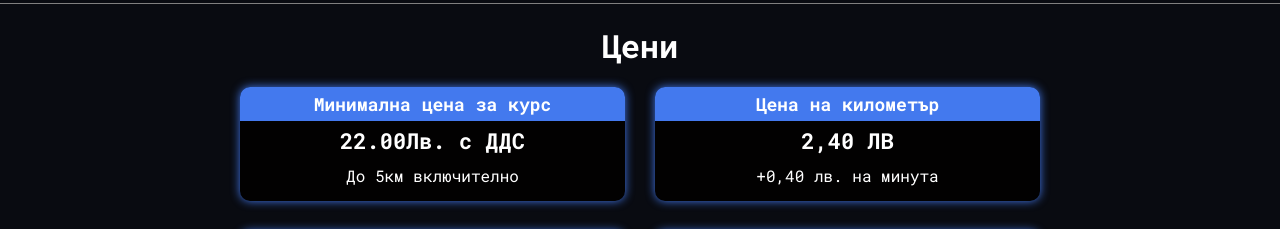
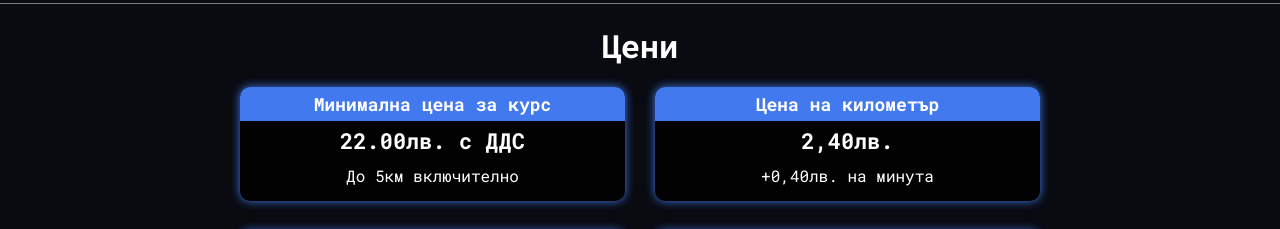
Before and after one commit to nmargenov/drink-drive, a React (Vite) app in the folder drink-drive/: page / in a window 1280 px wide. Shown: the part 2160-2389 px from the top of the page. Built offline with nearby package versions, Linux system fonts and the light colour scheme.

Commit message:
Update Price.jsx

```diff
--- a/drink-drive/src/components/Price/Price.jsx
+++ b/drink-drive/src/components/Price/Price.jsx
@@ -7,13 +7,13 @@ export const Price = () =>{
             <div className={styles["price-container"]}>
                 <div className={styles['price']}>
                     <h1>Минимална цена за курс</h1>
-                    <h2>22.00Лв. с ДДС</h2>
+                    <h2>22.00лв. с ДДС</h2>
                     <p id={styles["para"]}>До 5км включително</p>
                 </div>
                 <div className={styles['price']}>
                     <h1>Цена на километър</h1>
-                    <h2>2,40 ЛВ</h2>
-                    <p id={styles["para"]}>+0,40 лв. на минута</p>
+                    <h2>2,40лв.</h2>
+                    <p id={styles["para"]}>+0,40лв. на минута</p>
                 </div>
                 <div className={styles['price']}>
                     <h1>Работно време</h1>
```
